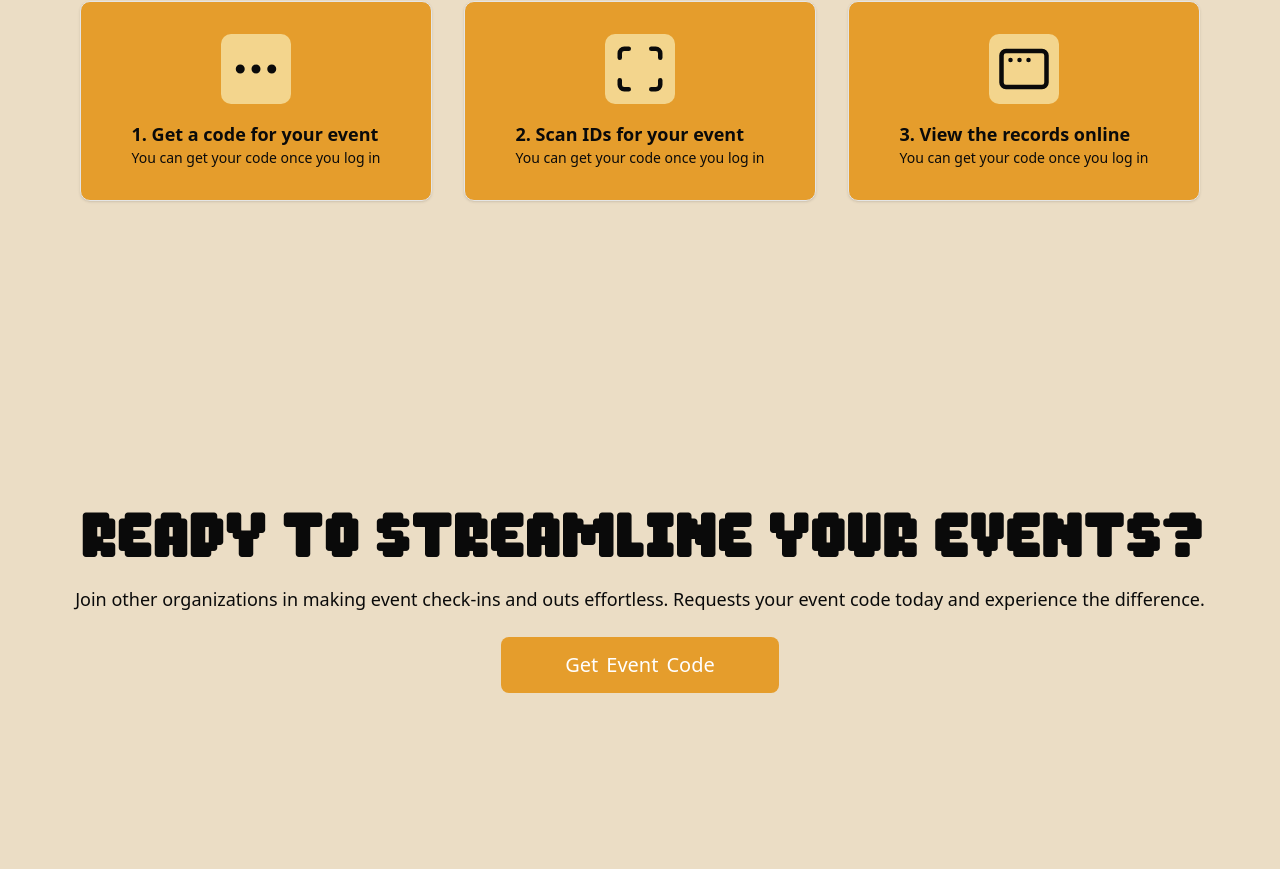
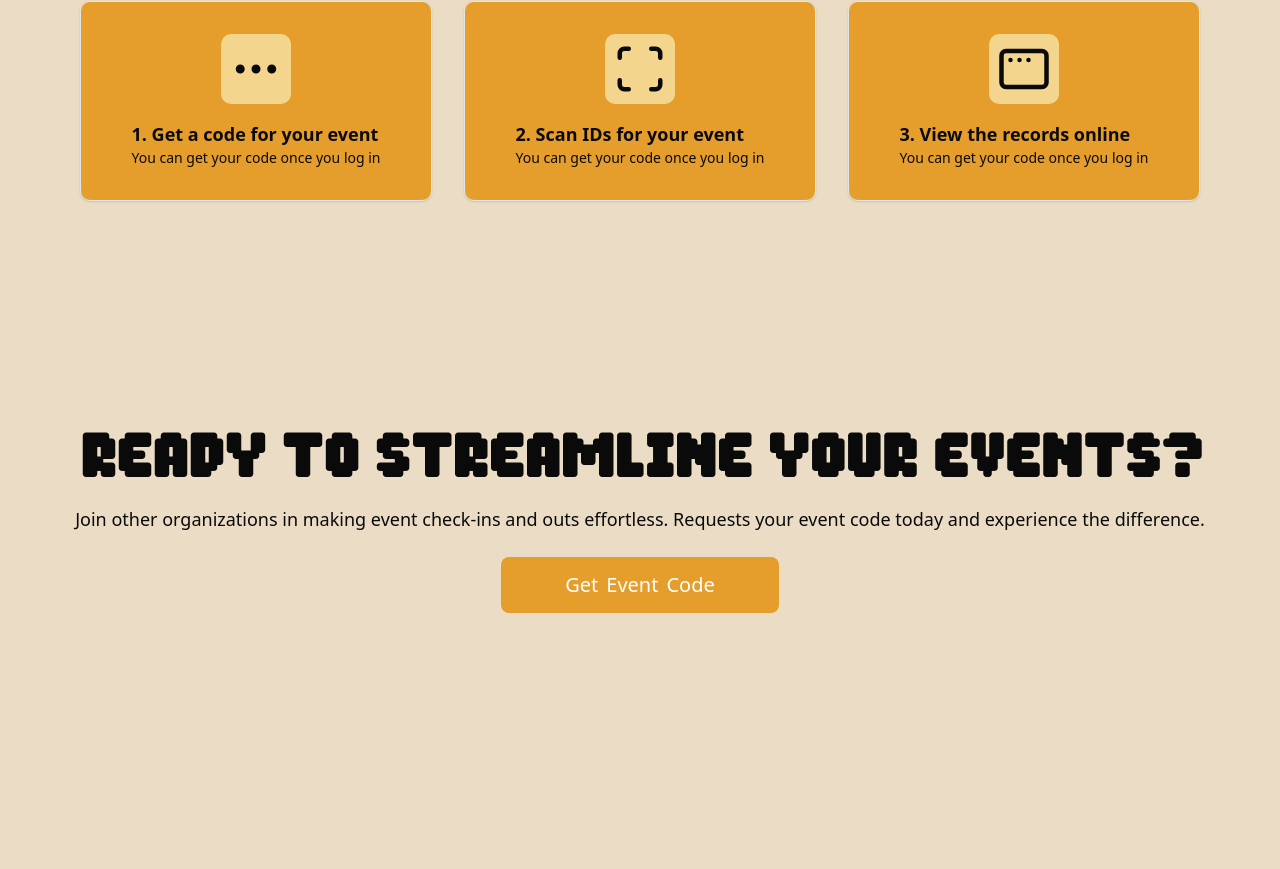
Before and after one commit to dlsl-animodev/project-qol-frontend, a Next.js app: page / in a window 1280 px wide. Shown: the part 1491-2360 px from the top of the page. Built offline with nearby package versions, Linux system fonts and the light colour scheme; no server answers.

Commit message:
fix(style): consistent y axis spacing on landing page

```diff
--- a/components/landing-page/footer-cta-section.tsx
+++ b/components/landing-page/footer-cta-section.tsx
@@ -10,7 +10,7 @@ const FooterCTASection = () => {
     return (
         <section
             ref={footerRef}
-            className="flex flex-col items-center  h-[calc(100vh-10rem)] pt-[10rem] justify-center px-[2rem] gap-4"
+            className="flex flex-col items-center  h-[calc(100vh-18rem)] pt-[8rem] justify-center px-[2rem] gap-4"
         >
             {footerInView && (
                 <>
```
